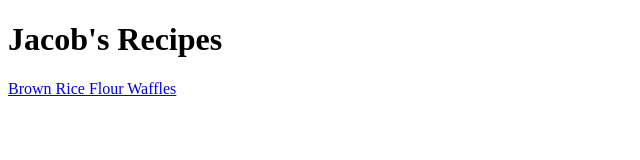
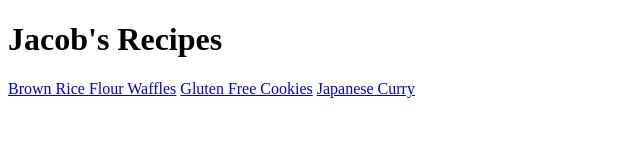
Before and after one commit to olympus-xa/odin-recipes, a plain HTML site: page index.html in a window 1280 px wide. Shown: the whole page, without its empty margins (0-640 px from the left). Drawn offline with Linux system fonts and the light colour scheme.

Commit message:
Added all link to pages cookies.html and curry.html to index.html

```diff
--- a/index.html
+++ b/index.html
@@ -7,7 +7,7 @@
 <body>
     <h1>Jacob's Recipes</h1>
     <a href="recipes/waffles.html">Brown Rice Flour Waffles</a>
-
-
+    <a href="recipes/cookies.html">Gluten Free Cookies</a>
+    <a href="recipes/curry.html">Japanese Curry</a>
 </body>
 </html>
```
